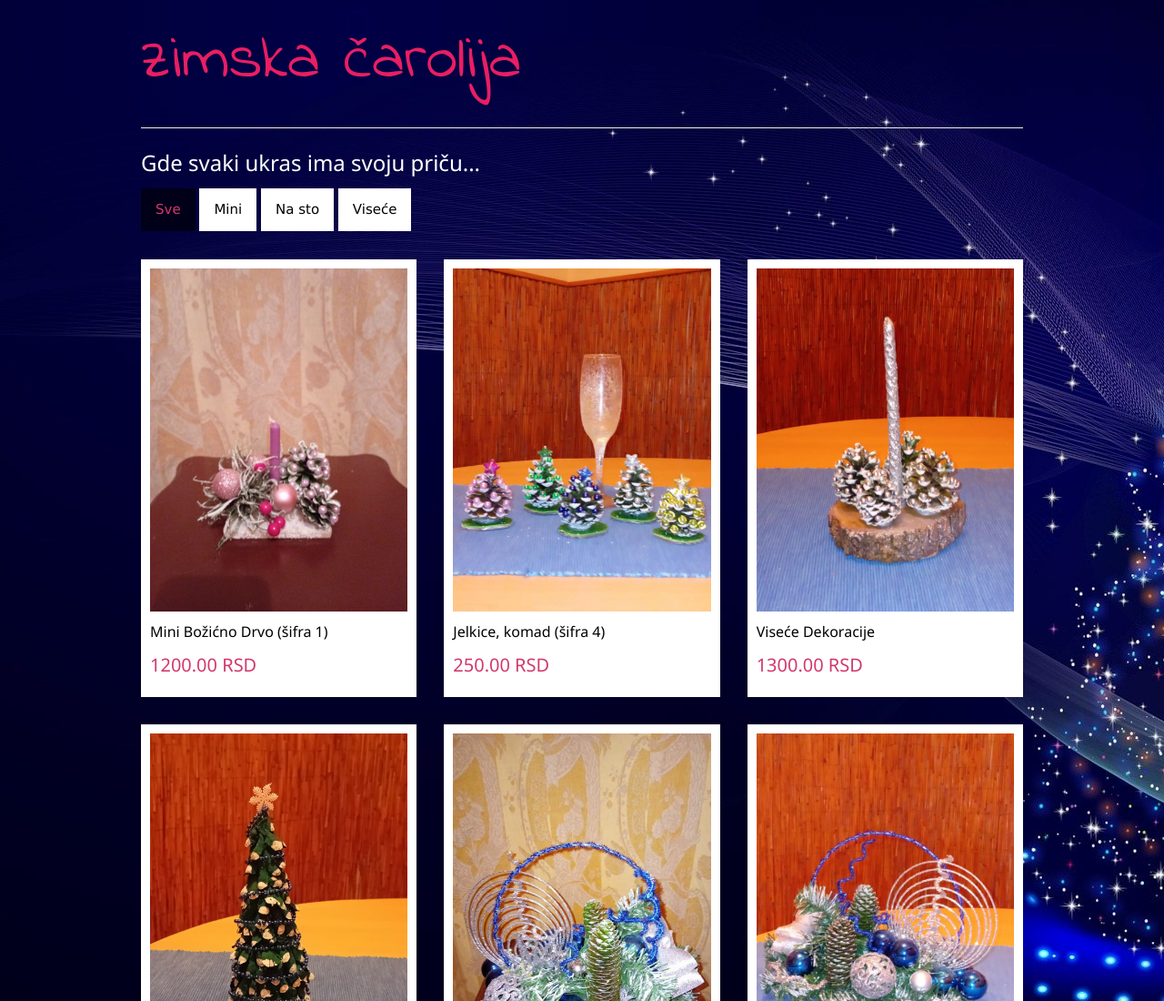
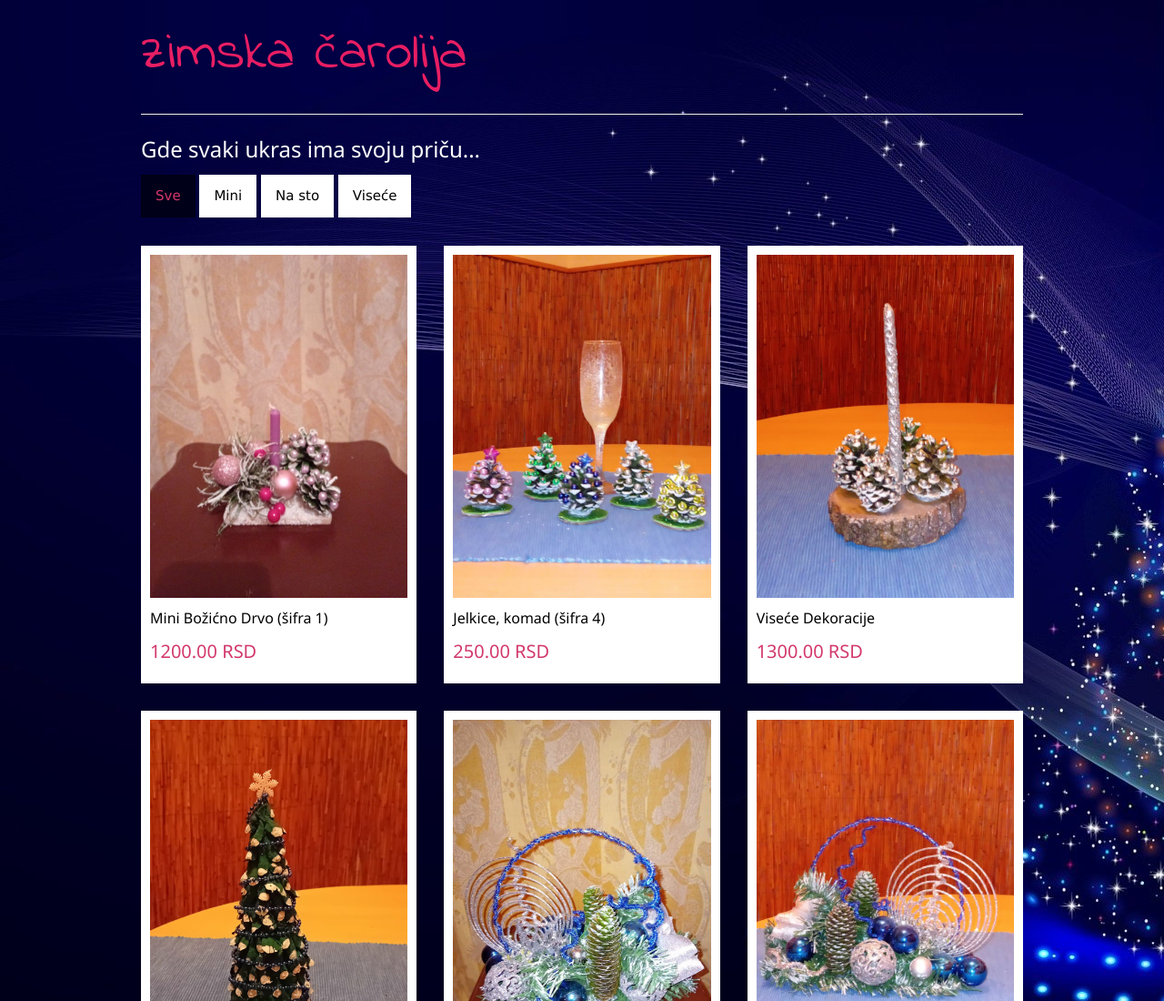
Before and after one commit to anzelikam/christmas-decorations, a plain HTML site: page index.html in a window 1280 px wide. Shown: the top 1100 px of the page at 91% size. Drawn offline with nearby package versions, Linux system fonts and the light colour scheme.

Commit message:
header smanjen

```diff
--- a/index.html
+++ b/index.html
@@ -37,7 +37,7 @@
 <div class="main" >
 
   <div style="margin: 15px">
-    <h1 class="w3-text-pink indie-flower-regular" style="font-size: 70px;">zimska čarolija</h1>
+    <h1 class="w3-text-pink indie-flower-regular" style="font-size: 60px;">zimska čarolija</h1>
     <hr>
     <h3 class="w3-text-white">Gde svaki ukras ima svoju priču...</h3>
     <div id="myBtnContainer" class="w3-margin-bottom">
```
